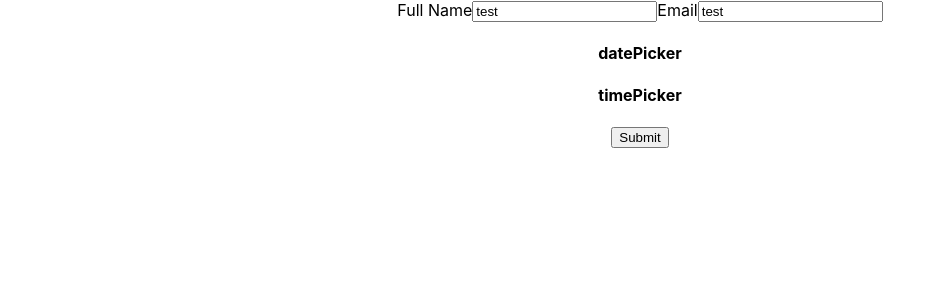
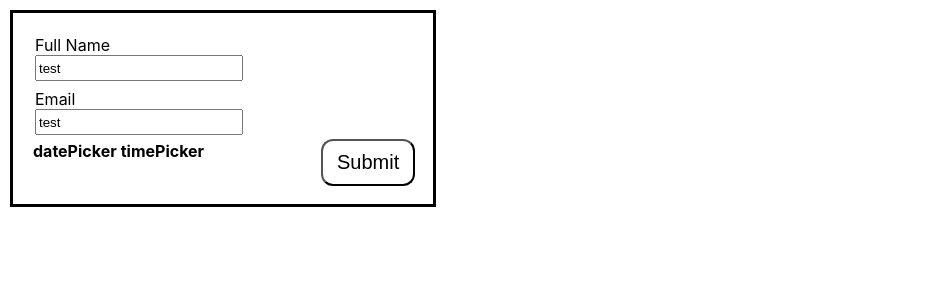
Before and after one commit to xsavoie/Keywords-assignment, a React (Create React App) app in the folder frontend/: page / in a window 1280 px wide. Shown: the top 300 px of the page, without its empty margins (0-936 px from the left). Built offline with nearby package versions, Linux system fonts and the light colour scheme.

Commit message:
appointment form basic styling

```diff
--- /dev/null
+++ b/frontend/src/components/AppointmentForm.css
@@ -0,0 +1,49 @@
+.appointment-form {
+  border: 3px solid black;
+  width: 30%;
+  margin: 10px;
+  padding: 18px;
+}
+
+/* .user-info {
+  width: 100%;
+  display: flex;
+  flex-direction: column;
+  align-items: flex-start;
+  margin: 4px;
+} */
+
+.user-info {
+  display: flex;
+  flex-direction: column;
+}
+
+.user-info > span {
+  display: flex;
+  flex-direction: column;
+  align-items: flex-start;
+  margin: 4px;
+}
+
+input {
+  height: 20px;
+  width: 200px;
+}
+
+.time-info {
+  display: flex;
+  flex-direction: row;
+}
+
+.time-info > h4 {
+  margin: 2px;
+}
+
+#submit-btn {
+  background-color: transparent;
+  font-size: 20px;
+  border-radius: 12px;
+  width: 100px;
+  padding: 10px;
+  margin-left: 30%;
+}
--- a/frontend/src/components/AppointmentForm.jsx
+++ b/frontend/src/components/AppointmentForm.jsx
@@ -1,3 +1,5 @@
+import './AppointmentForm.css'
+
 export default function AppointmentForm() {
   function handleSubmit() {
     // axios post request to backend/new
```
